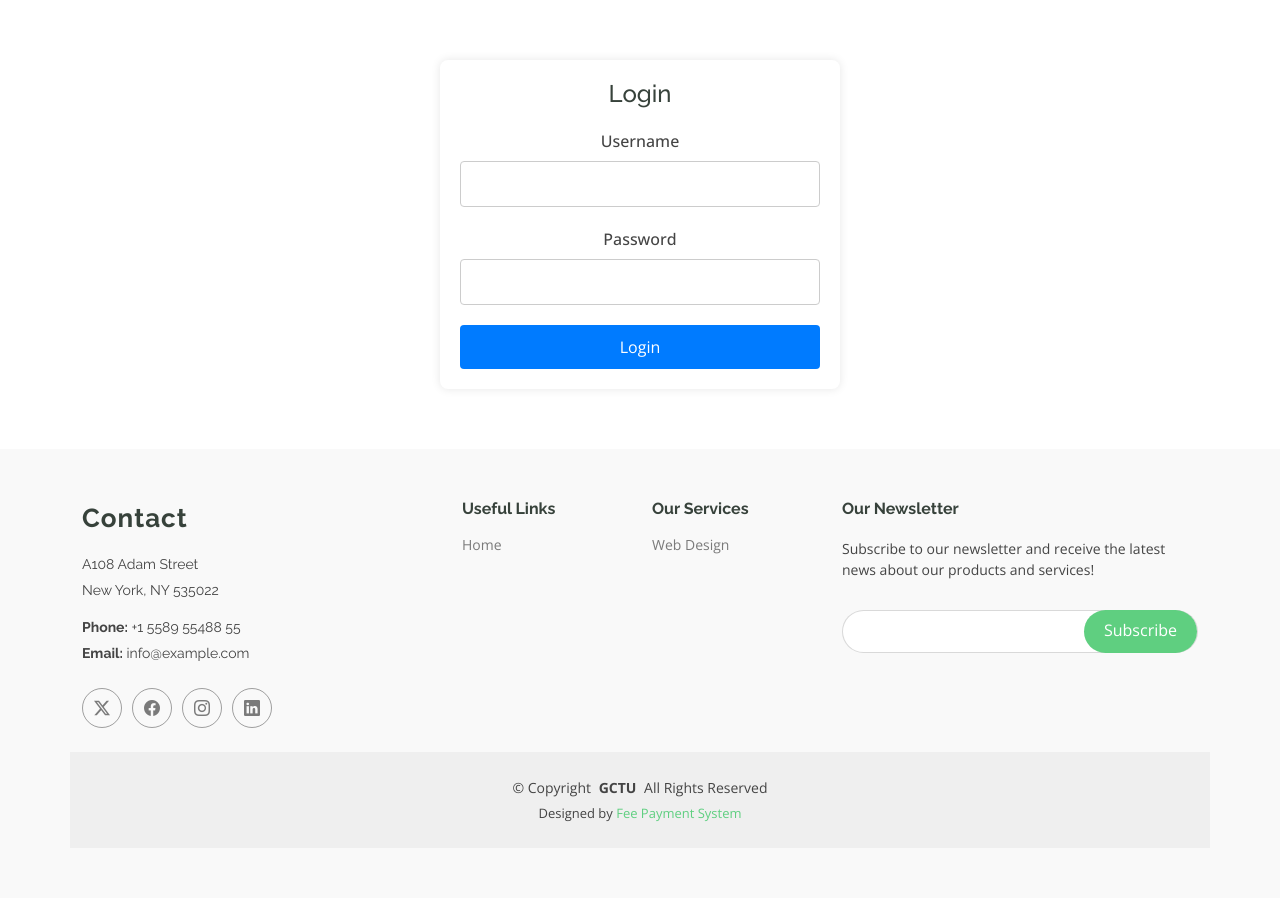
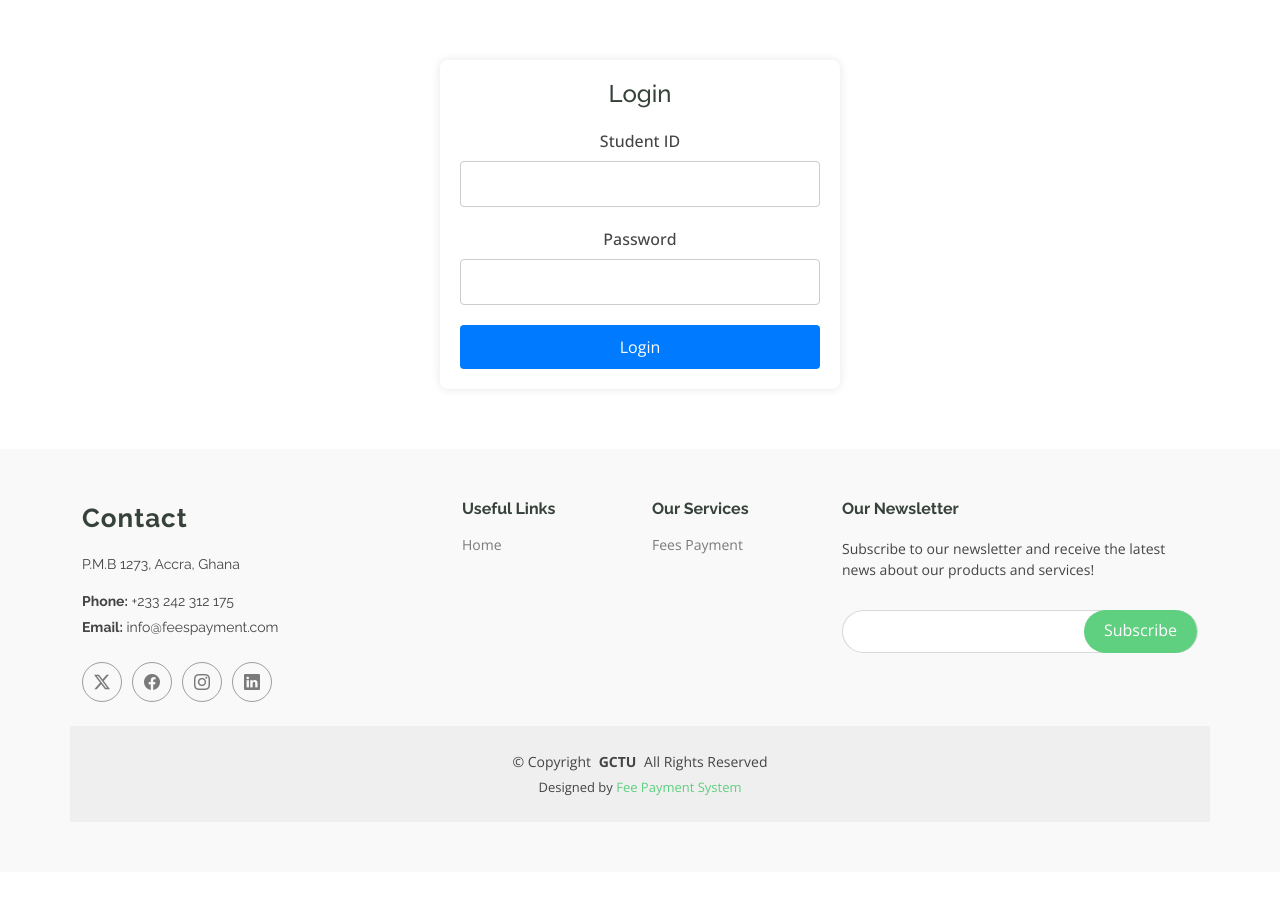
Before and after one commit to Gibsondignity/fees_payment_system, a Django app: page /login/ in a window 1280 px wide. Shown: the part 90-988 px from the top of the page. After the commit the page ends 912 px from the top, so only its background shows below. Run offline with Django 4.2, Linux system fonts and the light colour scheme; some libraries are stand-ins or nearby versions.

Commit message:
payment works

```diff
--- a/fees_payment_app/views.py
+++ b/fees_payment_app/views.py
@@ -4,7 +4,7 @@ from django.conf import settings
 from django.shortcuts import render, get_object_or_404, redirect
 from django.http import HttpResponse
 from django.urls import reverse
-from .models import Student, Fee, Payment, Receipt
+from .models import Student, Fee, Payment, Receipt, Student_Areas
 from .forms import StudentForm, FeeForm, PaymentForm, ReceiptForm
 from django.shortcuts import render, redirect
 from django.contrib.auth import authenticate, login, logout
@@ -34,15 +34,24 @@ def custom_login(request):
             #     return redirect('/')
             return redirect(reverse('student_dashboard'))
         else:
-            messages.error(request, "Invalid username or password.")
+            messages.error(request, "Invalid ID or password.")
     if request.user.is_authenticated:
         return redirect(reverse('student_dashboard'))
     return render(request, 'login.html')
 
 
 def logout_user(request):
-    logout(request.user)
-    return redirect(reverse('login'))
+    """
+    Log out the user.
+
+    Args:
+        request (HttpRequest): The HTTP request object.
+
+    Returns:
+        HttpResponse: A redirect to the login page.
+    """
+    logout(request)
+    return redirect('login')
 
 def reset_password(request):
     if request.method == "POST":
@@ -71,12 +80,19 @@ def student_dashboard(request):
     user = request.user
     student = get_object_or_404(Student, user=user)
     fees = Fee.objects.filter(facaulty=student.facaulty, level=student.current_level, nationality=student.nationality)
-    payments = Payment.objects.filter(student=student)
-    payment_count = Payment.objects.filter(student=student).count()
+    payments = Payment.objects.filter(student=student, status=True)
+    payment_count = Payment.objects.filter(student=student, status=True).count()
 
     total_fees = fees.aggregate(Sum('total_fees'))['total_fees__sum'] or 0
     total_payments = payments.aggregate(Sum('amount_paid'))['amount_paid__sum'] or 0
-    arrears = total_fees - total_payments
+
+    arrears = 0
+    for fee in fees:
+        payment = payments.filter(fee=fee).first()
+        if payment:
+            arrears += fee.total_fees - payment.amount_paid
+        else:
+            arrears += fee.total_fees
 
     context = {
         'fees': fees,
@@ -90,15 +106,30 @@ def student_dashboard(request):
 
 
 
+
+
 def student_tuition(request):
 
     user = request.user
     student = get_object_or_404(Student, user=user)
     fees = Fee.objects.filter(facaulty=student.facaulty, level=student.current_level, student_category=student.student_category)
 
-    context = {'student':student, 'fees':fees}
+    payments = Payment.objects.filter(student=student, status=True)
+    total_fees = fees.aggregate(Sum('total_fees'))['total_fees__sum'] or 0
+    total_payments = payments.aggregate(Sum('amount_paid'))['amount_paid__sum'] or 0
+    arrears = Decimal(0)
+    if total_payments < total_fees:
+        areas = Student_Areas.objects.filter(student=student)
+        fees = areas.filter(amount_paid__lt=('amount_owed')).union(fees)
+        for area in areas:
+            arrears += area.amount_owed - area.amount_paid
+
+    context = {'student':student, 'fees':fees, 'arrears':arrears}
 
     return render(request, "student/student_tuition.html", context)
+
+
+
 
 
 def pay_fees(request):
@@ -185,9 +216,11 @@ def verify_payment(request, ref: str) -> HttpResponse:
     verified = payment.verify_payment()
 
     if verified:
-        return HttpResponse('Payment was successful.')
+        messages.success(request, 'Payment was successful.')
+        return redirect('student_dashboard')
     else:
-        return HttpResponse('Payment was not successful.')
+        messages.error(request, 'Payment was not successful.')
+        return redirect('student_dashboard')
 
 
 
--- a/templates/login.html
+++ b/templates/login.html
@@ -128,7 +128,7 @@
                         </ul>
                         {% endif %}
                     </div>
-                    <label for="username">Username</label>
+                    <label for="username">Student ID</label>
                     <input type="text" name="username" id="username" required>
                     <label for="password">Password</label>
                     <input type="password" name="password" id="password" required>
@@ -146,14 +146,13 @@
         <div class="container footer-top">
           <div class="row gy-4">
             <div class="col-lg-4 col-md-6 footer-about">
-                    <a href="index.html" class="logo d-flex align-items-center">
+              <a href="/" class="logo d-flex align-items-center">
                 <span class="sitename">Contact</span>
               </a>
               <div class="footer-contact pt-3">
-                        <p>A108 Adam Street</p>
-                        <p>New York, NY 535022</p>
-                        <p class="mt-3"><strong>Phone:</strong> <span>+1 5589 55488 55</span></p>
-                        <p><strong>Email:</strong> <span>info@example.com</span></p>
+                <p>P.M.B 1273, Accra, Ghana</p>
+                <p class="mt-3"><strong>Phone:</strong> <span>+233 242 312 175</span></p>
+                <p><strong>Email:</strong> <span>info@feespayment.com</span></p>
               </div>
               <div class="social-links d-flex mt-4">
                 <a href=""><i class="bi bi-twitter-x"></i></a>
@@ -173,15 +172,14 @@
             <div class="col-lg-2 col-md-3 footer-links">
               <h4>Our Services</h4>
               <ul>
-                        <li><a href="#">Web Design</a></li>
+                <li><a href="#">Fees Payment</a></li>
             </div>
 
             <div class="col-lg-4 col-md-12 footer-newsletter">
               <h4>Our Newsletter</h4>
               <p>Subscribe to our newsletter and receive the latest news about our products and services!</p>
               <form action="forms/newsletter.php" method="post" class="php-email-form">
-                        <div class="newsletter-form"><input type="email" name="email"><input type="submit"
-                                value="Subscribe"></div>
+                <div class="newsletter-form"><input type="email" name="email"><input type="submit" value="Subscribe"></div>
                 <div class="loading">Loading</div>
                 <div class="error-message"></div>
                 <div class="sent-message">Your subscription request has been sent. Thank you!</div>
--- a/templates/student/pay_fees.html
+++ b/templates/student/pay_fees.html
@@ -83,7 +83,7 @@
             ref: ref,
 
         callback: function(response){
-            window.location.href = "#";
+            window.location.href = "{% url 'verify_payment' ref %}";
             }
 
         }
```
Also changed, not shown: templates/student/dashboard.html (+4 -6 lines), db.sqlite3. Lines whose indentation alone changed are shown as unchanged.
